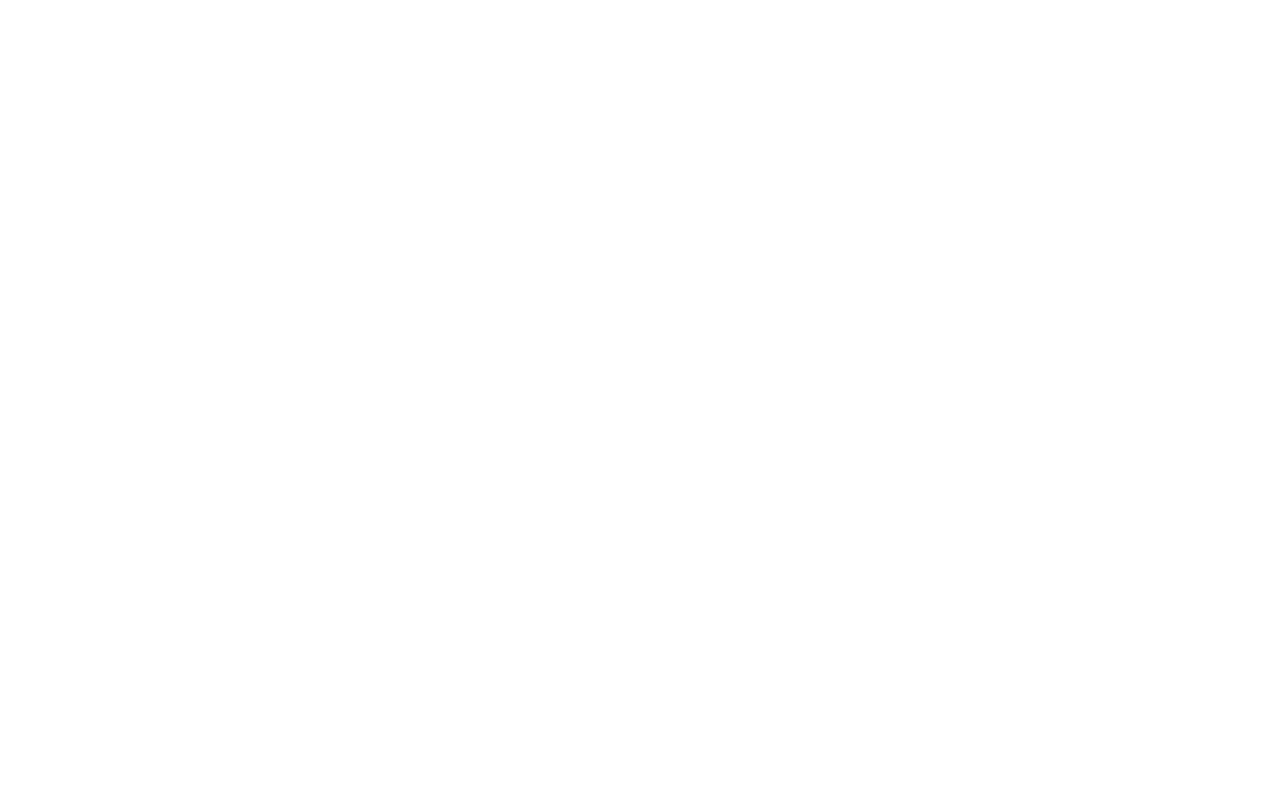
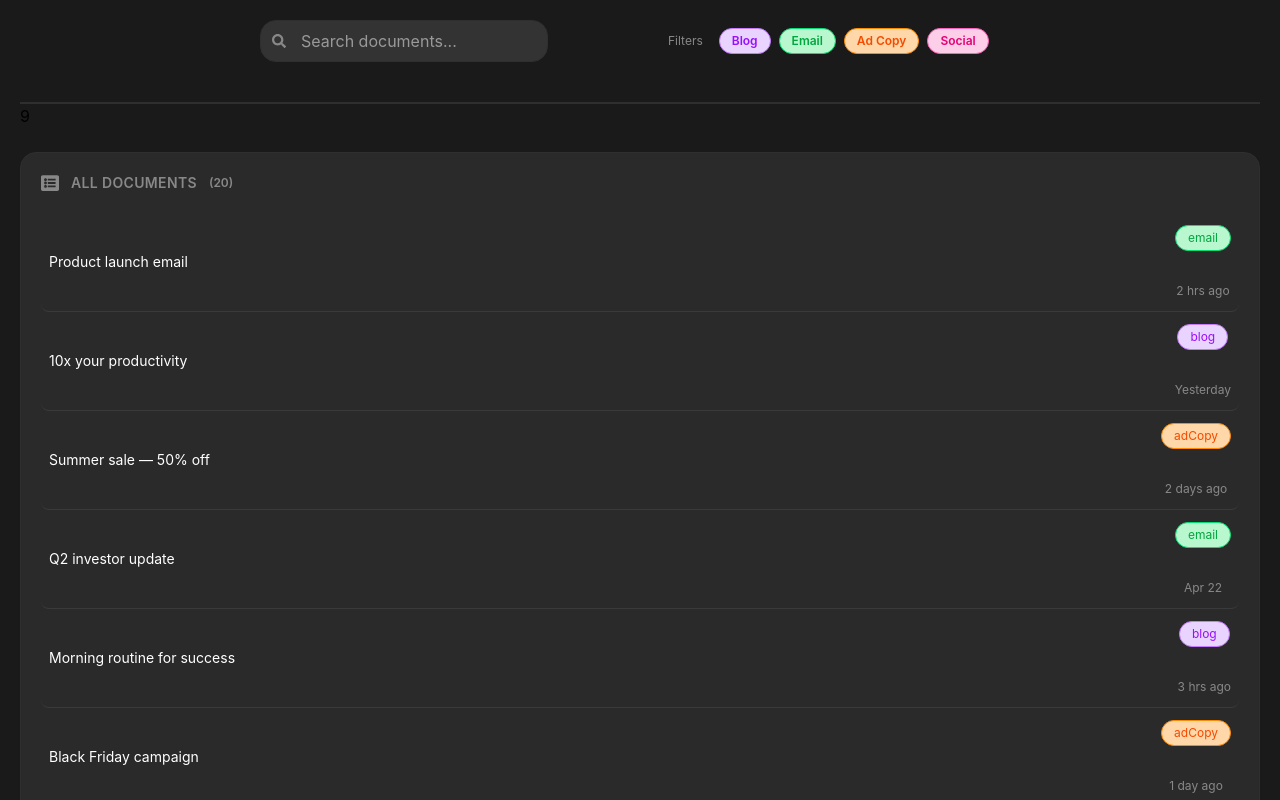
Before and after one commit to heyshivamjaiswal/writing--assistant, a React (Vite) app in the folder client/: page /dashboard/history in a window 1280 px wide. Before the commit this address had no page. Shown: the top 800 px of the page. Built offline with nearby package versions, Linux system fonts and the light colour scheme.

Commit message:
fiexed history component

```diff
--- a/client/src/App.tsx
+++ b/client/src/App.tsx
@@ -1,6 +1,7 @@
 import { BrowserRouter, Route, Routes } from 'react-router';
 import DashboardPage from './app/dashboard/DashboardPage';
 import Editor from './app/dashboard/editor/Editor';
+import History from './app/dashboard/history/History';
 
 export default function App() {
   return (
@@ -8,6 +9,7 @@
       <Routes>
         <Route path="/dashboard" element={<DashboardPage />} />
         <Route path="/dashboard/editor" element={<Editor />} />
+        <Route path="/dashboard/history" element={<History />} />
       </Routes>
     </BrowserRouter>
   );
--- a/client/src/app/dashboard/history/History.tsx
+++ b/client/src/app/dashboard/history/History.tsx
@@ -1,3 +1,22 @@
+import DocumentList from '../../../components/History/DocumentList';
+import FilterTabs from '../../../components/History/FilterTabs';
+import SearchBar from '../../../components/History/SearchBar';
+
 export default function History() {
-  return <div>History</div>;
+  return (
+    <div className="bg-bg-base h-full p-5">
+      <header>
+        <div className="flex  ml-40 gap-30 px-20 ">
+          <SearchBar />
+
+          <div className="flex items-center gap-4">
+            <span className="text-xs text-text-secondary">Filters</span>
+            <FilterTabs />
+          </div>
+        </div>
+      </header>
+      <div className="border border-border-sidebar mt-10"></div>9
+      <DocumentList />
+    </div>
+  );
 }
--- /dev/null
+++ b/client/src/components/History/DocumentList.tsx
@@ -0,0 +1,50 @@
+import { FaListAlt } from 'react-icons/fa';
+import { documentsData } from '../../data/mockData';
+import { typeStyles } from '../../types';
+
+export default function DocumentList() {
+  return (
+    <div className="mt-6">
+      {/* Container */}
+      <div className="border border-border-sidebar rounded-2xl p-5 bg-bg-card">
+        {/* Header */}
+        <div className="flex items-center gap-3 mb-5">
+          <FaListAlt className="text-text-secondary text-lg" />
+          <p className="text-text-secondary font-semibold text-sm tracking-wide">
+            ALL DOCUMENTS
+          </p>
+          <p className="text-text-secondary font-semibold text-xs">
+            ({documentsData.length})
+          </p>
+        </div>
+
+        {/* List */}
+        <div className="flex flex-col divide-y divide-border-subtle">
+          {documentsData.map((doc, index) => (
+            <div
+              key={index}
+              className="flex items-center justify-between py-3 hover:bg-bg-hover px-2 rounded-lg transition"
+            >
+              {/*Left: Title */}
+              <p className="text-text-primary text-sm">{doc.title}</p>
+              {/* Right: Badge + time */}
+              <div className="flex flex-col items-center gap-8">
+                <span
+                  className={`text-xs px-3 py-1 rounded-full border ${
+                    typeStyles[doc.type as keyof typeof typeStyles]
+                  }`}
+                >
+                  {doc.type}
+                </span>
+
+                <span className="text-xs text-text-secondary">
+                  {doc.createdAt}
+                </span>
+              </div>
+            </div>
+          ))}
+        </div>
+      </div>
+    </div>
+  );
+}
--- /dev/null
+++ b/client/src/components/History/FilterTabs.tsx
@@ -0,0 +1,21 @@
+export default function FilterTabs() {
+  return (
+    <div className="flex items-center gap-2">
+      <p className="px-3 py-1 text-xs font-semibold text-purple-600 bg-purple-200 border border-purple-400 rounded-full">
+        Blog
+      </p>
+
+      <p className="px-3 py-1 text-xs font-semibold text-green-600 bg-green-200 border border-green-400 rounded-full">
+        Email
+      </p>
+
+      <p className="px-3 py-1 text-xs font-semibold text-orange-600 bg-orange-200 border border-orange-400 rounded-full">
+        Ad Copy
+      </p>
+
+      <p className="px-3 py-1 text-xs font-semibold text-pink-600 bg-pink-200 border border-pink-400 rounded-full">
+        Social
+      </p>
+    </div>
+  );
+}
--- /dev/null
+++ b/client/src/components/History/SearchBar.tsx
@@ -0,0 +1,15 @@
+import { FaSearch } from 'react-icons/fa';
+
+export default function SearchBar() {
+  return (
+    <div className="relative w-72">
+      <FaSearch className="absolute left-3 top-1/2 -translate-y-1/2 text-text-secondary text-sm" />
+
+      <input
+        type="text"
+        placeholder="Search documents..."
+        className="w-full pl-10 pr-4 py-2 rounded-2xl bg-bg-input text-text-primary outline-none border border-border-sidebar"
+      />
+    </div>
+  );
+}
--- a/client/src/data/mockData.ts
+++ b/client/src/data/mockData.ts
@@ -0,0 +1,46 @@
+export const documentsData = [
+  { title: 'Product launch email', type: 'email', createdAt: '2 hrs ago' },
+  { title: '10x your productivity', type: 'blog', createdAt: 'Yesterday' },
+  { title: 'Summer sale — 50% off', type: 'adCopy', createdAt: '2 days ago' },
+  { title: 'Q2 investor update', type: 'email', createdAt: 'Apr 22' },
+
+  {
+    title: 'Morning routine for success',
+    type: 'blog',
+    createdAt: '3 hrs ago',
+  },
+  { title: 'Black Friday campaign', type: 'adCopy', createdAt: '1 day ago' },
+  { title: 'Weekly newsletter #12', type: 'email', createdAt: '2 days ago' },
+  {
+    title: 'Why consistency beats motivation',
+    type: 'blog',
+    createdAt: 'Apr 21',
+  },
+
+  { title: 'Limited time offer!', type: 'adCopy', createdAt: '4 hrs ago' },
+  { title: 'Team update: Q2 goals', type: 'email', createdAt: 'Yesterday' },
+  { title: 'How to build discipline', type: 'blog', createdAt: '3 days ago' },
+  { title: 'Instagram growth hacks', type: 'social', createdAt: 'Apr 20' },
+
+  { title: 'New feature announcement', type: 'email', createdAt: '5 hrs ago' },
+  {
+    title: 'Startup lessons from failure',
+    type: 'blog',
+    createdAt: '2 days ago',
+  },
+  { title: 'Flash sale — 70% OFF', type: 'adCopy', createdAt: 'Yesterday' },
+  {
+    title: 'Twitter thread on productivity',
+    type: 'social',
+    createdAt: 'Apr 19',
+  },
+
+  { title: 'Customer success story', type: 'blog', createdAt: '6 hrs ago' },
+  { title: 'Welcome onboarding email', type: 'email', createdAt: '3 days ago' },
+  { title: 'Re-engagement campaign', type: 'adCopy', createdAt: 'Apr 18' },
+  {
+    title: 'LinkedIn post: career growth',
+    type: 'social',
+    createdAt: 'Apr 17',
+  },
+];
--- a/client/src/types/index.ts
+++ b/client/src/types/index.ts
@@ -22,3 +22,10 @@
   timestamp: string;
   action?: React.ReactNode;
 };
+
+export const typeStyles = {
+  email: 'bg-green-200 text-green-600 border-green-400',
+  blog: 'bg-purple-200 text-purple-600 border-purple-400',
+  adCopy: 'bg-orange-200 text-orange-600 border-orange-400',
+  social: 'bg-pink-200 text-pink-600 border-pink-400',
+};
```
Also changed, not shown: client/src/components/History/DocumentModel.tsx (added).
